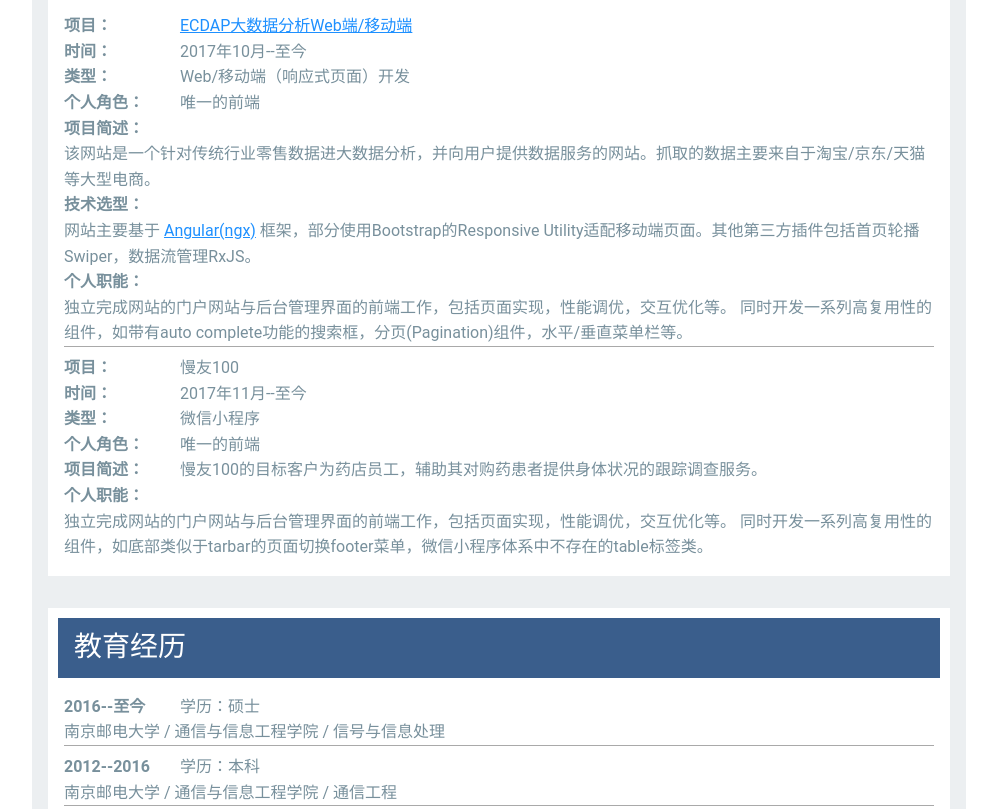
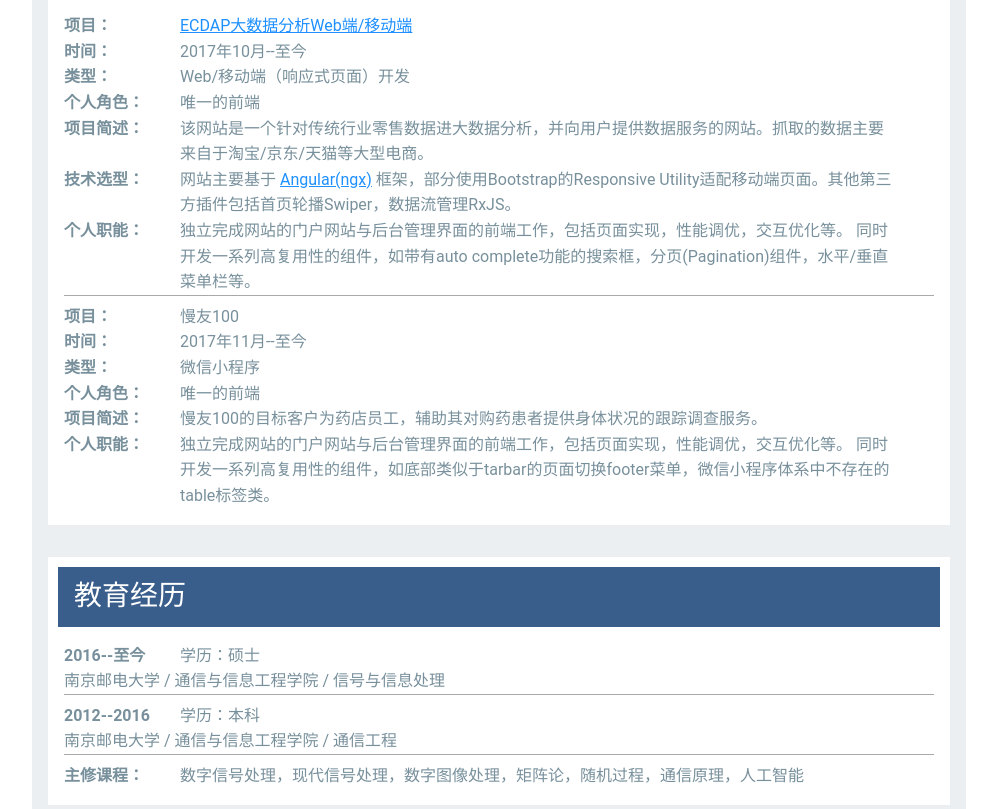
Before and after one commit to attax1994/Resume, a website: page index.html in a window 1280 px wide. Shown: the part 903-1712 px from the top of the page, without its empty margins (24-1021 px from the left). Drawn offline with Linux system fonts and the light colour scheme.

Commit message:
style change

```diff
--- a/src/style.css
+++ b/src/style.css
@@ -93,6 +93,7 @@ nav {
 
 .content {
     display: inline-block;
+    max-width: calc(95% - 7rem);
 }
 
 .list {
```
